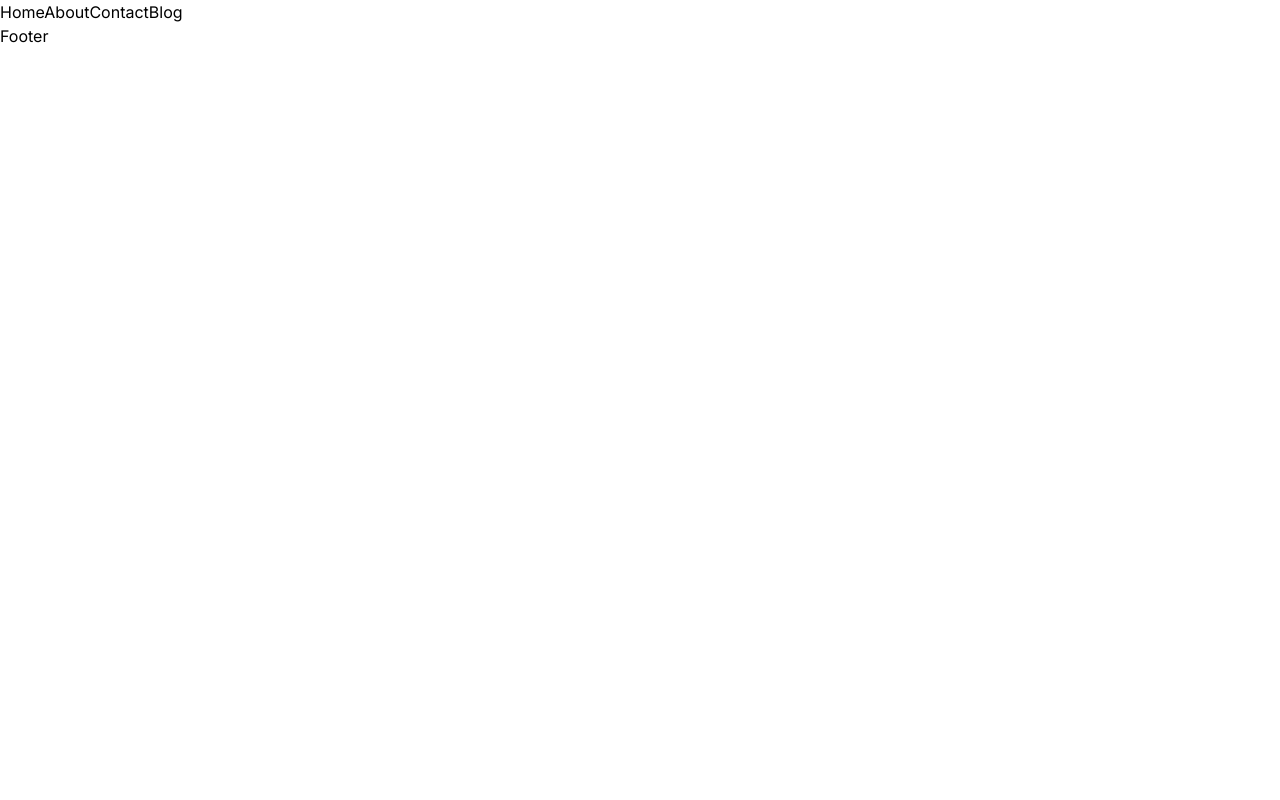
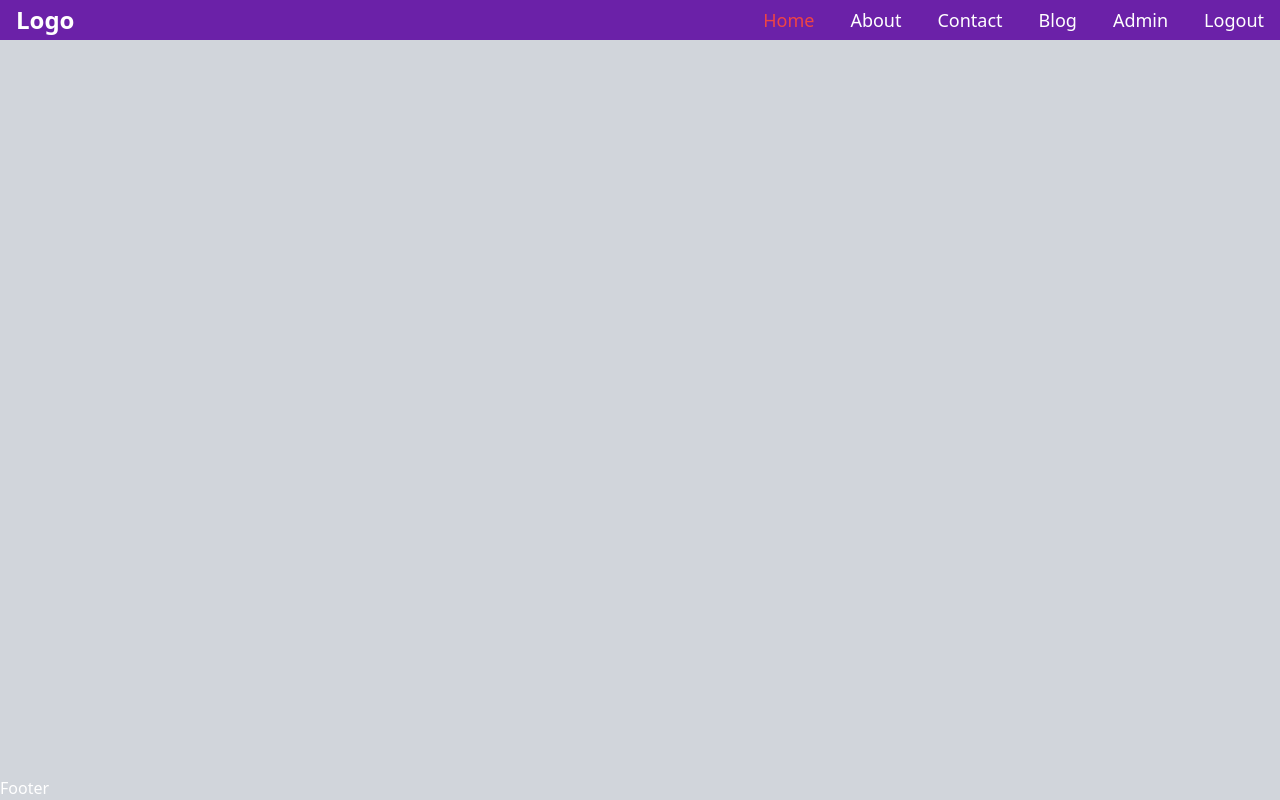
Before and after one commit to Ranahansa/next_ai-chat-app, a Next.js app: page / in a window 1280 px wide. Built offline with nearby package versions, Linux system fonts and the light colour scheme.

Commit message:
commit 5

```diff
--- a/app/components/navbar/Navbar.jsx
+++ b/app/components/navbar/Navbar.jsx
@@ -3,7 +3,8 @@ import Links from './links/Links'
 
 const Navbar = () => {
     return (
-        <div>
+        <div className="flex items-center justify-between h-10 px-4 bg-purple-800">
+            <h1 className="text-2xl font-extrabold text-white">Logo</h1>
             <Links />
         </div>
     )
--- a/app/components/navbar/links/Links.jsx
+++ b/app/components/navbar/links/Links.jsx
@@ -1,5 +1,5 @@
-import Link from 'next/link'
 import React from 'react'
+import NavLink from './navLink/navLink'
 
 const Links = () => {
 
@@ -21,12 +21,29 @@ const Links = () => {
             path : '/blog',
         }
     ]
+
+    const session = true
+    const isAdmin = true
+
     return (
-        <div>
+        <div className='flex items-center gap-x-9'>
             {
                 links.map((link) => (
-                    <Link href={link.path} key={link.title}>{link.title}</Link>
+                    <NavLink item={link} key={link.title} />
                 ))
+            }{
+                session ? (
+                    <>
+                    {
+                    isAdmin && (
+                        <NavLink item={{title : 'Admin', path : '/admin'}} />
+                    )
+                }
+                <button className='text-lg'>Logout</button>
+                </>
+                ) : (
+                    <NavLink item={{title : 'Login', path : '/login'}} />
+                )
             }
         </div>
     )
--- /dev/null
+++ b/app/components/navbar/links/navLink/NavLink.jsx
@@ -0,0 +1,18 @@
+"use client";
+import Link from 'next/link'
+import { usePathname } from 'next/navigation'
+import React from 'react'
+
+const NavLink = ({ item }) => {
+
+    const pathName = usePathname()
+    return (
+        <div>
+            <Link href={item.path} className= {`text-lg ${pathName === item.path ? 'text-red-500' : ''}`}>
+                {item.title}
+            </Link>
+        </div>
+    )
+}
+
+export default  NavLink
--- a/app/layout.js
+++ b/app/layout.js
@@ -2,6 +2,7 @@ import { Inter } from 'next/font/google'
 import './globals.css'
 import Navbar from './components/navbar/Navbar'
 import Footer from './components/footer/Footer'
+import React from 'react'; // Add the missing import statement for React
 
 const inter = Inter({ subsets: ['latin'] })
 
@@ -13,11 +14,13 @@ export const metadata = {
 export default function RootLayout({ children }) {
   return (
     <html lang="en">
-      <body className={inter.className}>
+      <body className="text-white bg-gray-300 dark:bg-gray-500">
+        <div className='flex flex-col justify-between min-h-screen md:mx-auto md:container sm:mx-auto sm:container'>
         <Navbar />
         {children}
         <Footer />
-        </body>
+        </div>
+      </body>
     </html>
   )
 }
--- a/app/not-found.jsx
+++ b/app/not-found.jsx
@@ -1,14 +1,14 @@
 import Link from 'next/link'
 import React from 'react'
 
-const found = () => {
+const NotFount = () => {
     return (
     <div>
-        <h1 className='text-3xl font-bold text-red-600'>this is not found</h1>
+        <h1 className='text-3xl font-bold text-red-600'>this is not NotFount</h1>
         <p>Sorry! The page you are looking for does not exist</p>
         <Link href='/'>go to home</Link>
     </div>
     )
 }
 
-export default found
+export default NotFount
--- a/app/page.jsx
+++ b/app/page.jsx
@@ -1,7 +1,7 @@
 
 export default function Home() {
   return (
-  <div>
+  <div >
 
   </div>
   )
```
Also changed, not shown: package.json (+5 -5 lines), app/globals.css (line endings or trailing spaces), 1 other file (tests, documents, lock files or other folders).
